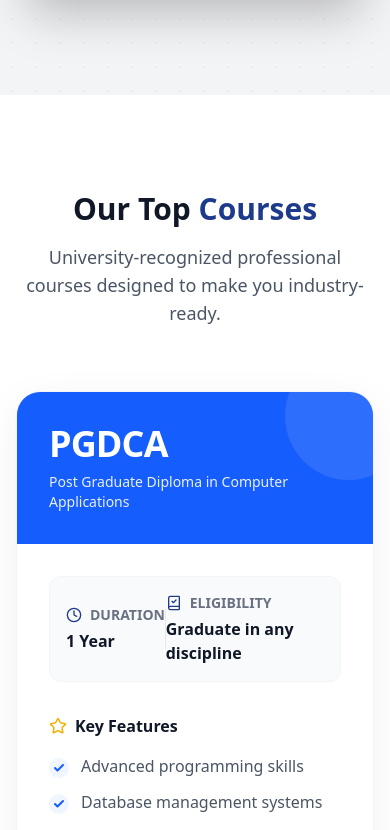
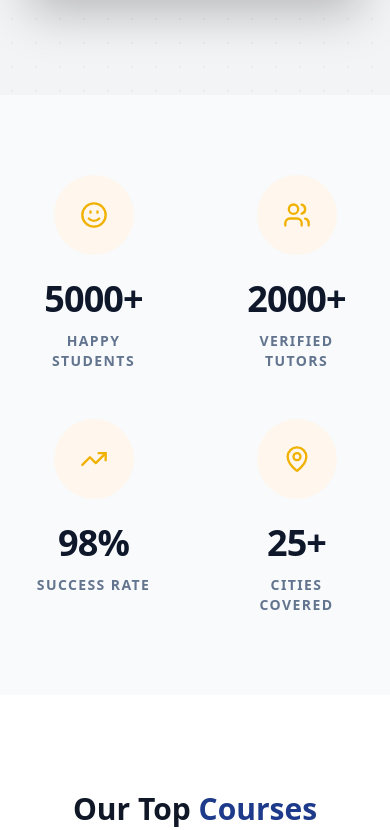
Before and after one commit to NileshP69/nilesh_institue, a Next.js app: page / in a window 390 px wide. Shown: the part 3974-4804 px from the top of the page. Built offline with nearby package versions, Linux system fonts and the light colour scheme.

Commit message:
Add stats counting navigation above courses

```diff
--- a/src/app/page.tsx
+++ b/src/app/page.tsx
@@ -1,6 +1,7 @@
 import Hero from "@/components/home/Hero";
 import AboutSnippet from "@/components/home/AboutSnippet";
 import UniversityAssociation from "@/components/home/UniversityAssociation";
+import Stats from "@/components/home/Stats";
 import CoursesPreview from "@/components/home/CoursesPreview";
 import Features from "@/components/home/Features";
 import Testimonials from "@/components/home/Testimonials";
@@ -11,6 +12,7 @@ export default function Home() {
       <Hero />
       <AboutSnippet />
       <UniversityAssociation />
+      <Stats />
       <CoursesPreview />
       <Features />
       <Testimonials />
--- /dev/null
+++ b/src/components/home/Stats.tsx
@@ -0,0 +1,66 @@
+"use client";
+
+import { motion } from "framer-motion";
+import { Smile, Users, TrendingUp, MapPin } from "lucide-react";
+
+export default function Stats() {
+  const stats = [
+    {
+      id: 1,
+      icon: <Smile className="text-yellow-500" size={28} />,
+      count: "5000+",
+      label: "HAPPY STUDENTS",
+    },
+    {
+      id: 2,
+      icon: <Users className="text-yellow-500" size={28} />,
+      count: "2000+",
+      label: "VERIFIED TUTORS",
+    },
+    {
+      id: 3,
+      icon: <TrendingUp className="text-yellow-500" size={28} />,
+      count: "98%",
+      label: "SUCCESS RATE",
+    },
+    {
+      id: 4,
+      icon: <MapPin className="text-yellow-500" size={28} />,
+      count: "25+",
+      label: "CITIES COVERED",
+    },
+  ];
+
+  return (
+    <section className="py-20 bg-[#F8FAFC]">
+      <div className="container mx-auto px-4 md:px-6">
+        <div className="grid grid-cols-2 md:grid-cols-4 gap-12 md:gap-0 md:divide-x md:divide-gray-100">
+          {stats.map((stat, index) => (
+            <motion.div
+              key={stat.id}
+              initial={{ opacity: 0, y: 20 }}
+              whileInView={{ opacity: 1, y: 0 }}
+              viewport={{ once: true }}
+              transition={{ delay: index * 0.1, duration: 0.6 }}
+              className="flex flex-col items-center text-center px-4"
+            >
+              <motion.div
+                className="w-20 h-20 rounded-full bg-orange-50 flex items-center justify-center mb-6"
+                whileHover={{ scale: 1.1, backgroundColor: "#ffedd5" }}
+                transition={{ type: "spring", stiffness: 300 }}
+              >
+                {stat.icon}
+              </motion.div>
+              <h3 className="text-4xl md:text-5xl font-black text-[#0f172a] mb-3 tracking-tight">
+                {stat.count}
+              </h3>
+              <p className="text-sm font-bold text-slate-500 tracking-widest uppercase">
+                {stat.label}
+              </p>
+            </motion.div>
+          ))}
+        </div>
+      </div>
+    </section>
+  );
+}
```
